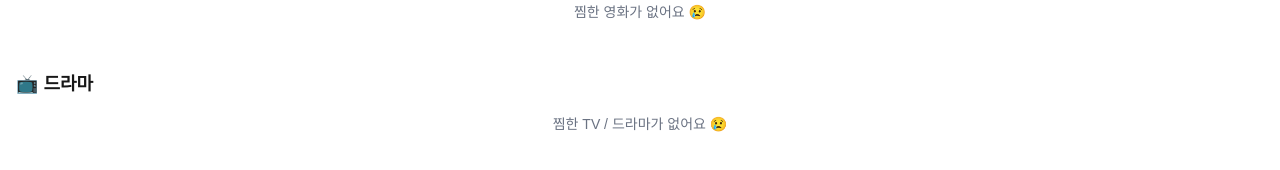
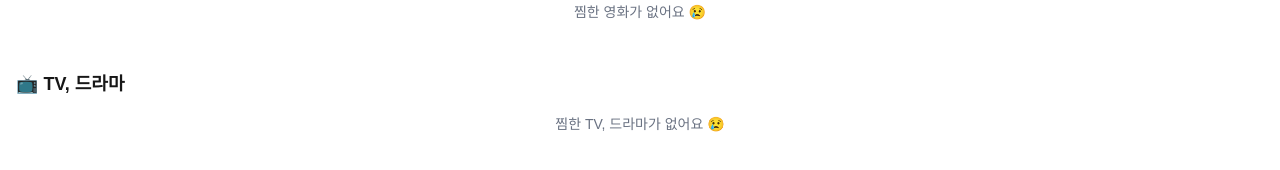
Before and after one commit to dksgyrud1349/movie-app-next, a Next.js app: page /liked in a window 1280 px wide. Shown: the part 246-416 px from the top of the page. Built offline with nearby package versions, Linux system fonts and the light colour scheme.

Commit message:
fix: 텍스트 수정

```diff
--- a/src/pages/detail/movie/[id].js
+++ b/src/pages/detail/movie/[id].js
@@ -125,7 +125,7 @@ export default function Detail({ movie }) {
   return (
     <div className="max-w-[1400px] mx-auto px-4 py-6">
       <Head>
-        <title>🎬 {movie.title} - 드라마 / 영화 검색 앱</title>
+        <title>🎬 {movie.title} - tv, 드라마 / 영화 검색 앱</title>
         <meta name="description" content={movie.overview?.slice(0, 100) || movie.title} />
         <meta property="og:title" content={movie.title} />
         <meta property="og:image" content={movie.poster_path
--- a/src/pages/detail/tv/[id].js
+++ b/src/pages/detail/tv/[id].js
@@ -116,7 +116,7 @@ export default function TVDetail({ tv }) {
   return (
     <div className="max-w-[1400px] mx-auto px-4 py-6">
       <Head>
-        <title>📺 {tv.name} - 드라마 / 영화 검색 앱</title>
+        <title>📺 {tv.name} - tv, 드라마 / 영화 검색 앱</title>
         <meta name="description" content={tv.overview?.slice(0, 100) || tv.name} />
         <meta property="og:title" content={tv.name} />
         <meta property="og:image" content={tv.poster_path
--- a/src/pages/index.js
+++ b/src/pages/index.js
@@ -151,7 +151,7 @@ export default function Home({ initialMovies }) {
   return (
     <div className="max-w-[1400px] mx-auto px-4 py-6">
       <Head>
-        <title>🎬 드라마 / 영화 검색 앱</title>
+        <title>📺 TV, 드라마 / 🎬 영화 검색 앱</title>
         <meta name="description" content="TMDB API를 활용한 영화 및 드라마 검색 서비스" />
         <meta property="og:title" content="🎬 드라마 / 영화 검색 앱" />
         {/* <meta property="og:image" content="포스터 이미지 URL" /> */}
@@ -171,7 +171,7 @@ export default function Home({ initialMovies }) {
 
       {/* 타이틀 */}
       <h1 className="text-center text-2xl font-bold my-6">
-        🎬 드라마 / 영화 검색 앱
+        📺 TV, 드라마 / 🎬 영화 검색 앱
       </h1>
 
       {/* 🔍 검색 + 모드 버튼 */}
@@ -182,7 +182,7 @@ export default function Home({ initialMovies }) {
             hover:bg-blue-600 dark:border-gray-600
             ${mode === 'tv' ? 'bg-blue-700 text-white' : ''}`}
         >
-          📺 TV / 드라마
+          📺 TV, 드라마
         </button>
 
         <button
@@ -197,7 +197,7 @@ export default function Home({ initialMovies }) {
         <div className="relative w-full max-w-[420px] min-w-[220px]">
           <input
             type="text"
-            placeholder="TV / 드라마 / 영화 제목을 검색하세요"
+            placeholder="TV, 드라마 / 영화 제목을 검색하세요"
             value={inputSearch}
             onChange={(e) => setInputSearch(e.target.value)}
             onFocus={() => setIsFocused(true)}
--- a/src/pages/liked.js
+++ b/src/pages/liked.js
@@ -19,7 +19,7 @@ export default function Liked() {
   return (
     <div className="max-w-[1400px] mx-auto px-4 py-6">
       <Head>
-        <title>📺 드라마 / 🎬 영화 검색 앱</title>
+        <title>📺 TV, 드라마 / 🎬 영화 검색 앱</title>
         <meta name="description" content="TMDB API를 활용한 영화 및 드라마 검색 서비스" />
         <meta property="og:title" content="🎬 드라마 / 영화 검색 앱" />
         {/* <meta property="og:image" content="포스터 이미지 URL" /> */}
@@ -66,10 +66,10 @@ export default function Liked() {
 
       {/* 📺 드라마 섹션 */}
       <section>
-        <h2 className="text-lg font-bold mb-4">📺 드라마</h2>
+        <h2 className="text-lg font-bold mb-4">📺 TV, 드라마</h2>
         {tvShows.length === 0 ? (
           <p className="text-center text-gray-500 dark:text-gray-400 text-sm">
-            찜한 TV / 드라마가 없어요 😢
+            찜한 TV, 드라마가 없어요 😢
           </p>
         ) : (
           <div style={{
```
Also changed, not shown: 1 other file (tests, documents, lock files or other folders).
